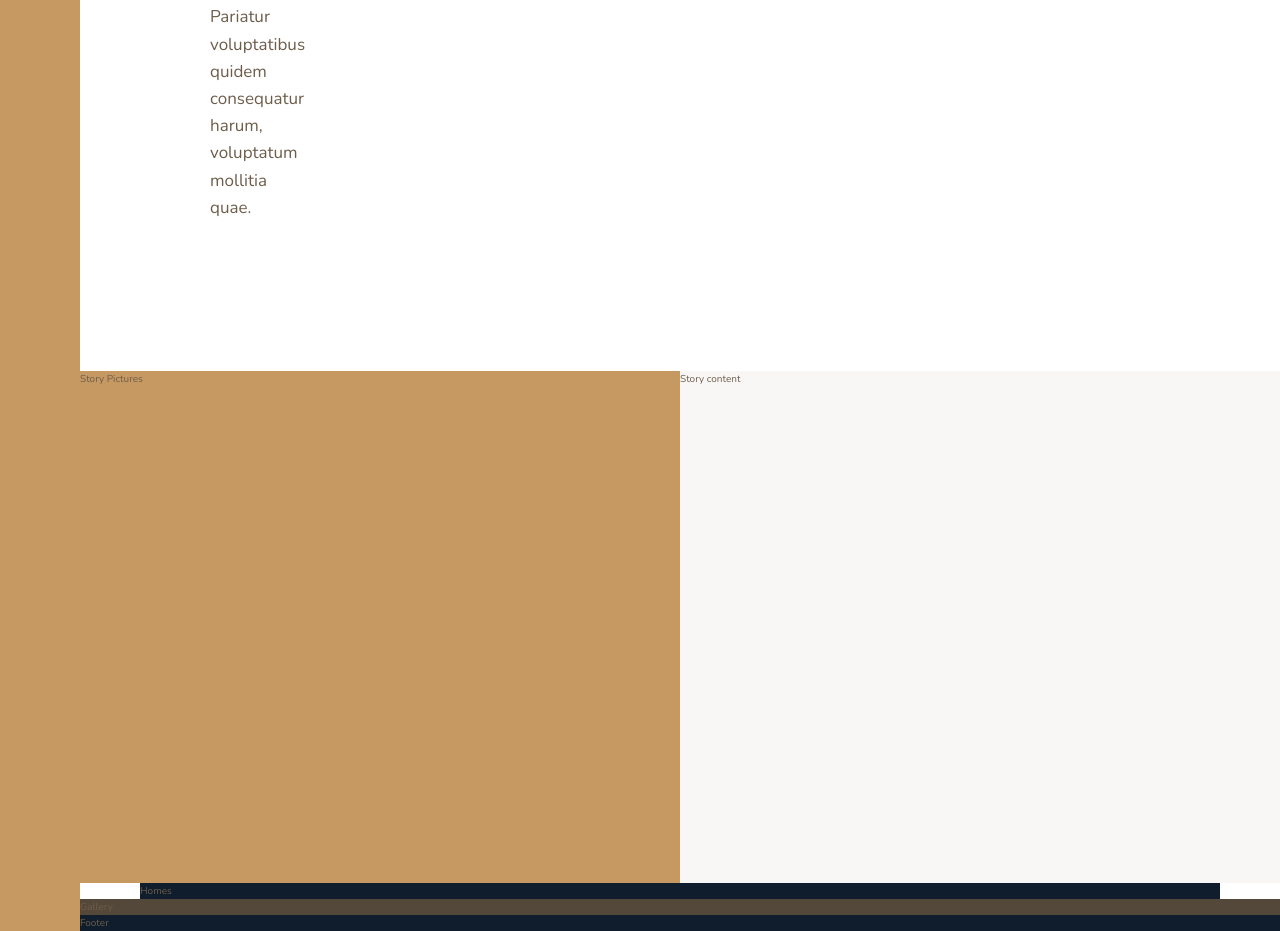
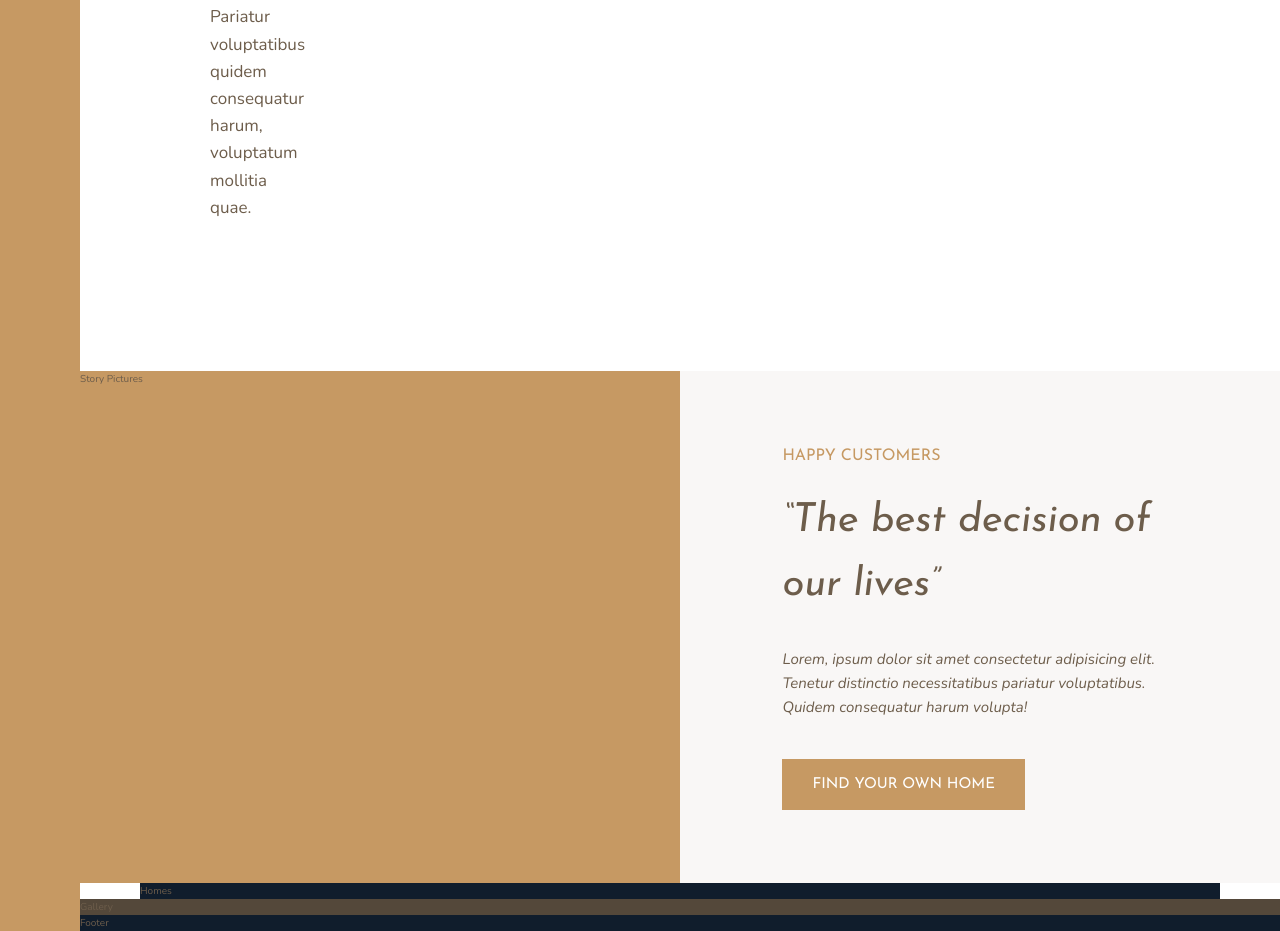
Before and after one commit to Larrygf02/nexter, a website: page index.html in a window 1280 px wide. Shown: the part 1358-2289 px from the top of the page. Drawn offline with nearby package versions, Linux system fonts and the light colour scheme.

Commit message:
Building stories

```diff
--- a/index.html
+++ b/index.html
@@ -69,7 +69,12 @@
             Story Pictures
         </div>
         <div class="story__content">
-            Story content
+            <h3 class="heading-3 mb-sm">Happy Customers</h3>
+            <h2 class="heading-2 mb-md">&ldquo;The best decision of our lives&rdquo;</h2>
+            <p class="story__text">
+                Lorem, ipsum dolor sit amet consectetur adipisicing elit. Tenetur distinctio necessitatibus pariatur voluptatibus. Quidem consequatur harum volupta!
+            </p>
+            <button class="btn">Find your own home</button>
         </div>
         <section class="homes">
             Homes
--- a/sass/_story.scss
+++ b/sass/_story.scss
@@ -6,5 +6,23 @@
     &__content {
         background-color: $color-grey-light-1;
         grid-column: col-start 5 / full-end;
+
+        padding: 6rem 8vw;
+
+        /*
+        display: flex;
+        flex-direction: column;
+        justify-content: center;
+        align-items: flex-start;*/
+
+        display: grid;
+        align-content: center;
+        justify-items: start;
+    }
+
+    &__text {
+        font-size: 1.5rem;
+        font-style: italic;
+        margin-bottom: 4rem;
     }
 }
--- a/sass/_typography.scss
+++ b/sass/_typography.scss
@@ -9,10 +9,15 @@
 
 .heading-2 {
     @extend %heading;
+    font-size: 4rem;
+    font-style: italic;
 }
 
 .heading-3 {
     @extend %heading;
+    font-size: 1.6rem;
+    color: $color-primary;
+    text-transform: uppercase;
 }
 
 .heading-4 {
@@ -26,3 +31,25 @@
         color: $color-grey-dark-1;
     }
 }
+
+.btn {
+    background-color: $color-primary;
+    color: #fff;
+    border: none;
+    border-radius: 0;
+    font-family: $font-display;
+    font-size: 1.5rem;
+    text-transform: uppercase;
+    padding: 1.8rem 3rem;
+    cursor: pointer;
+    transition: all .2s;
+
+    &:hover {
+        background-color: $color-primary-dark;
+    }
+}
+
+.mb-sm { margin-bottom: 2rem;}
+.mb-md { margin-bottom: 3rem;}
+.mb-lg { margin-bottom: 4rem;}
+.mb-hg { margin-bottom: 8rem;}
```
Also changed, not shown: css/style.css.
